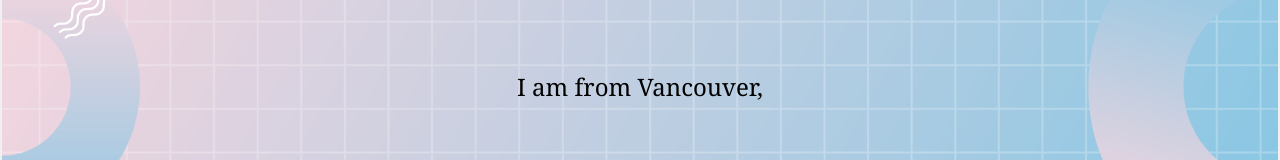
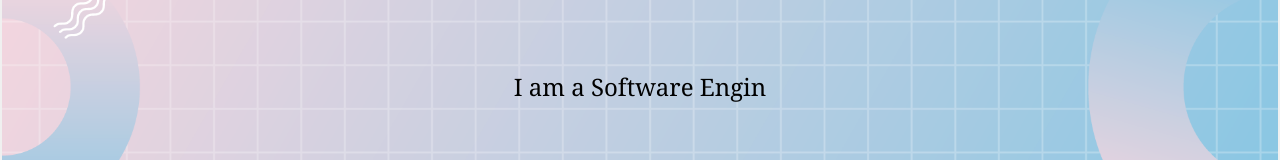
Before and after one commit to RYeeAnn/Portfolio, a React (Create React App) app: page / in a window 1280 px wide. Shown: the part 297-457 px from the top of the page. Built offline with nearby package versions, Linux system fonts and the light colour scheme.

Commit message:
hero text update

```diff
--- a/src/Components/Hero/Hero.jsx
+++ b/src/Components/Hero/Hero.jsx
@@ -3,7 +3,7 @@ import './Hero.scss';
 import TypingAnimation from '../TypingAnimation/TypingAnimation';
 
 function Hero() {
-  const jobTitles = ['I am from Vancouver, BC', 'Automotive to now Full-Stack Developer!'];
+  const jobTitles = ['I am a Software Engineer based in Vancouver, BC.', 'Enjoy your stay :)'];
 
   useEffect(() => {
     const interval = setInterval(() => {
@@ -20,7 +20,7 @@ function Hero() {
       <div className="hero__content">
         <div className="hero__title">
           <div className="hero__title-inner">
-            <TypingAnimation texts={['Hello there! My name is Ryan Yee.', ...jobTitles]} />
+            <TypingAnimation texts={['Welcome!', ...jobTitles]} />
           </div>
         </div>
       </div>
```
